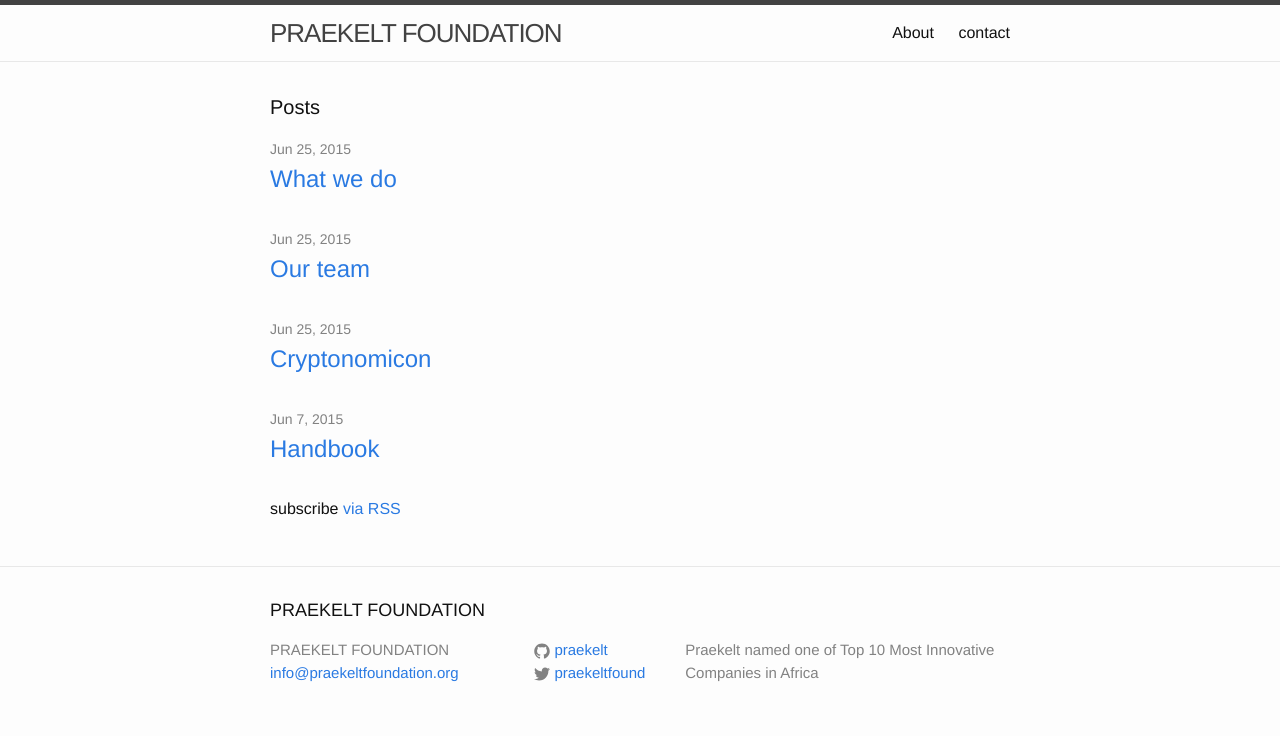
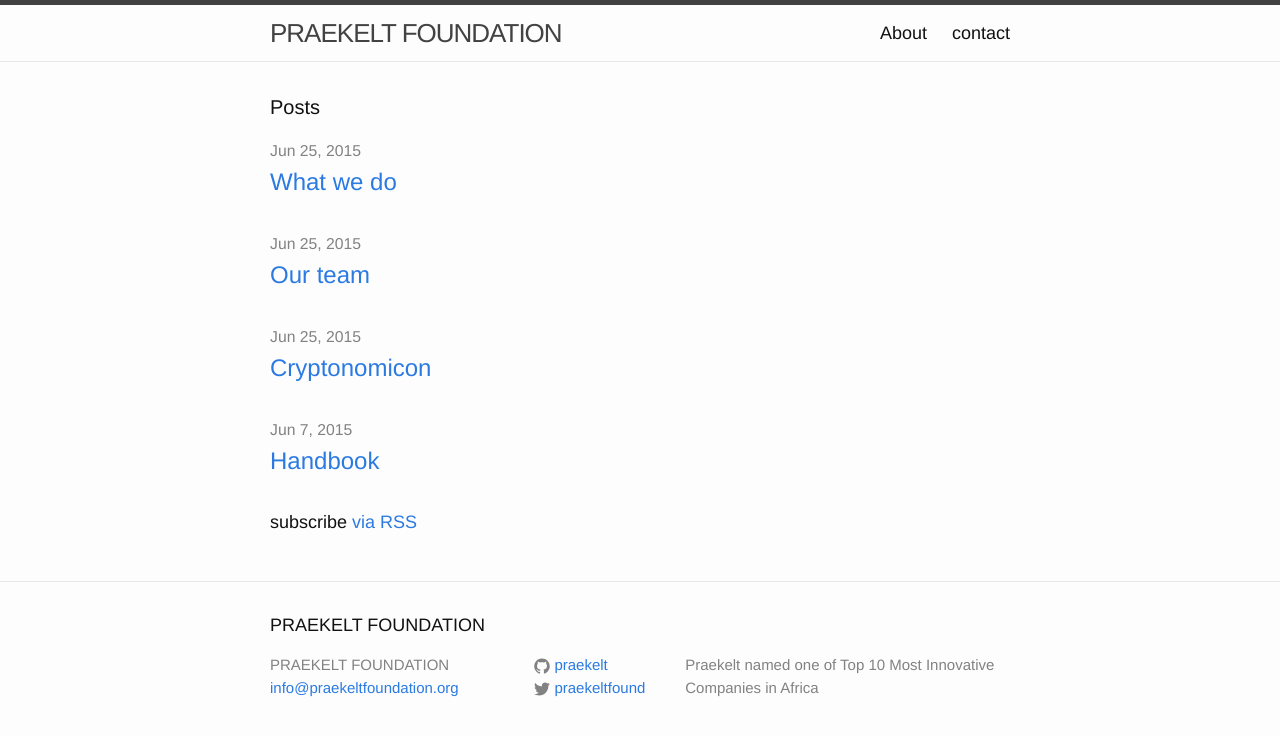
Before and after one commit to praekelt/handbook, a Jekyll site: the page built from index.html, in a window 1280 px wide. Shown: the top 736 px of the page. Built offline with Jekyll 4.4.1, drawn with Linux system fonts in a browser that asks for light colours.

Commit message:
Update main.scss

```diff
--- a/css/main.scss
+++ b/css/main.scss
@@ -6,8 +6,8 @@
 
 
 // Our variables
-$base-font-family: Helvetica, Arial, Times;
-$base-font-size:   16px;
+$base-font-family: Helvetica, Times, Arial;
+$base-font-size:   18px;
 $small-font-size:  $base-font-size * 0.875;
 $base-line-height: 1.5;
 
```
